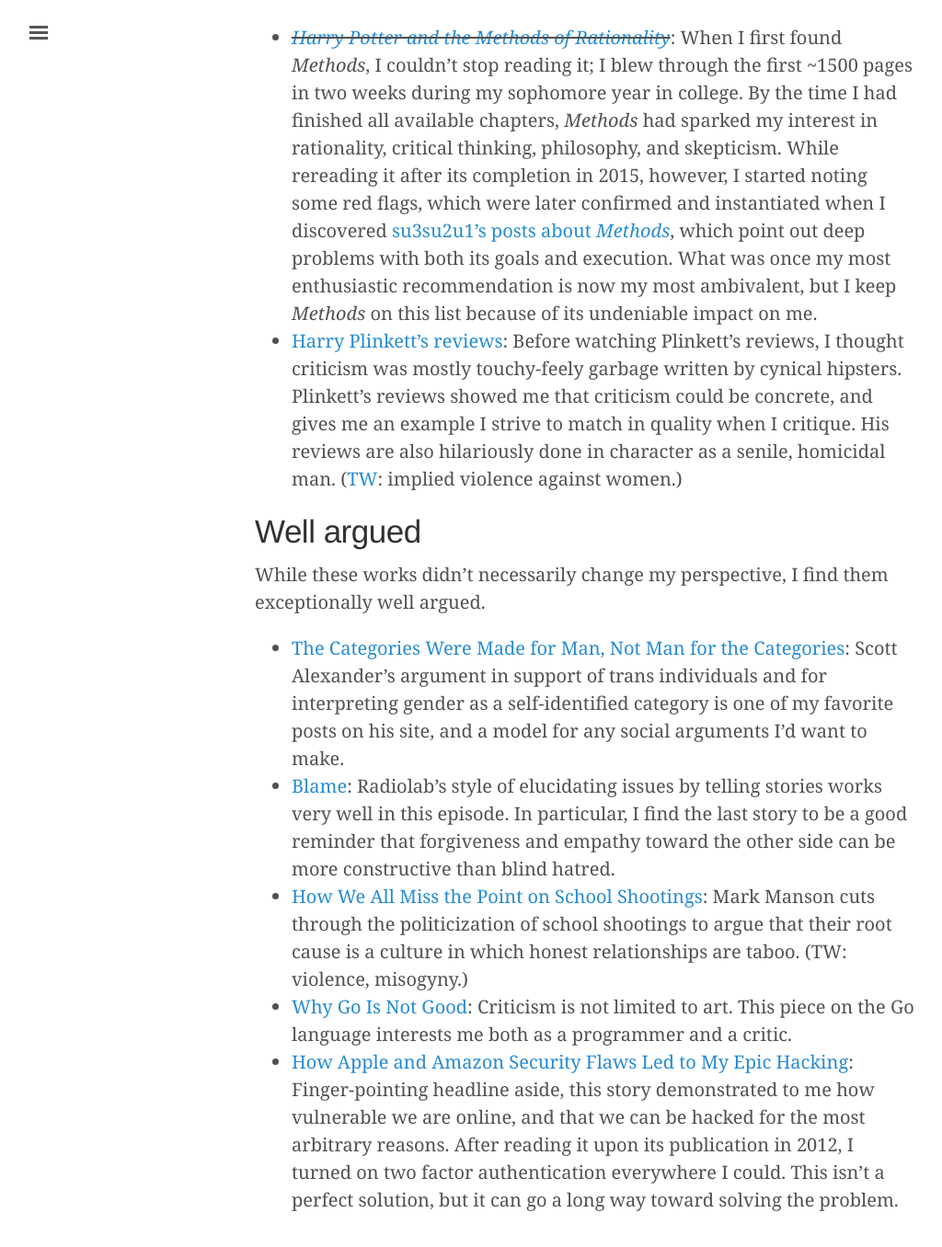
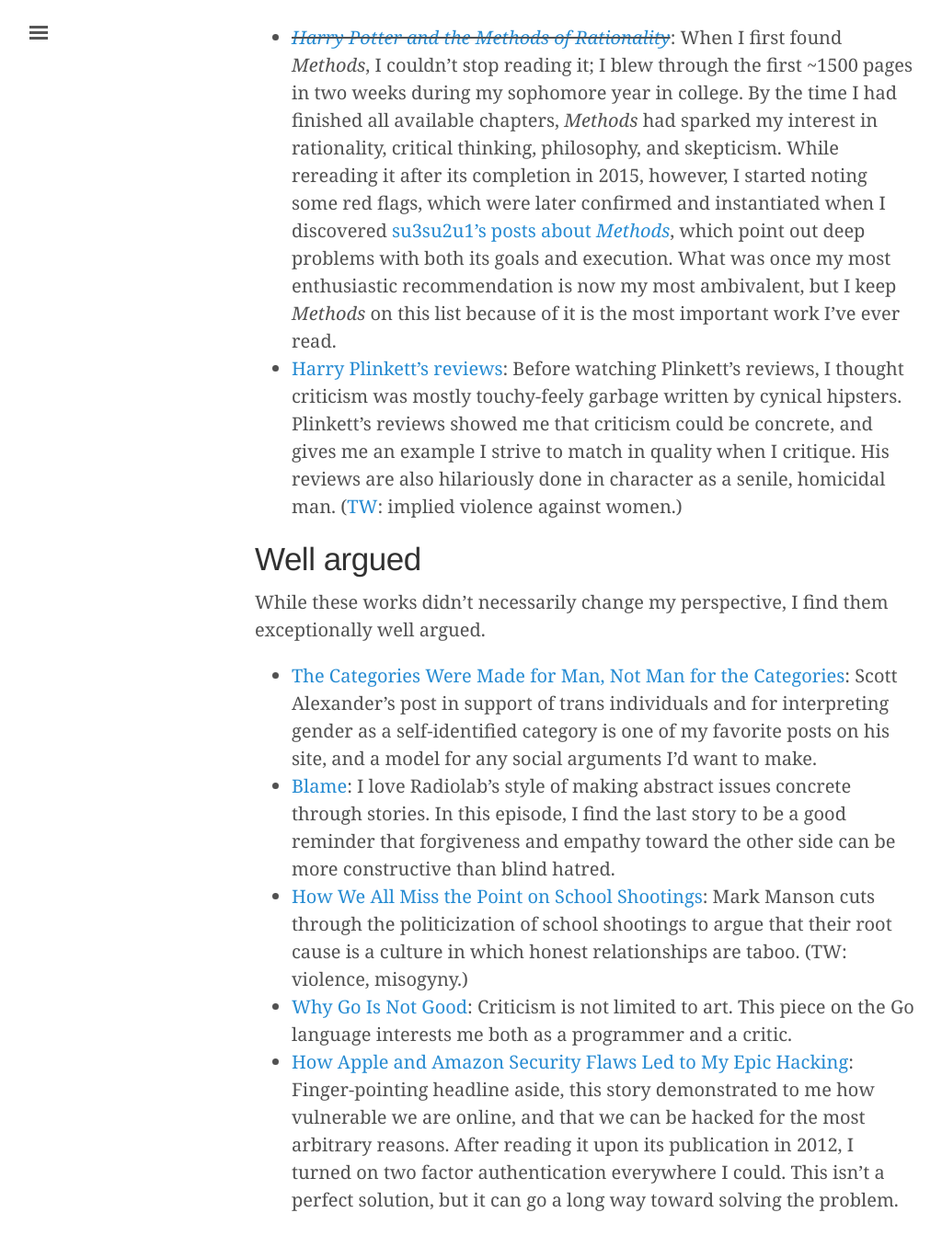
Before and after one commit to karepker/karepker.github.io, a Jekyll site: the page built from recommendations.md, in a window 1280 px wide and 1400 px high, scrolled down 451 px. Shown: the top 1356 px of the window at 92% size, without its empty margins (3-1027 px from the left). Built offline with Jekyll 4.4.1, drawn with Linux system fonts in a browser that asks for light colours; Markdown is read by kramdown in place of the engine named in the settings.

Commit message:
Better wording in recommendations.

```diff
--- a/recommendations.md
+++ b/recommendations.md
@@ -21,7 +21,7 @@
   about _Methods_][su3su2u1_methods_posts], which point out deep problems with
   both its goals and execution. What was once my most enthusiastic
   recommendation is now my most ambivalent, but I keep _Methods_ on this list
-  because of its undeniable impact on me.
+  because of it is the most important work I've ever read.
 * [Harry Plinkett's reviews][youtube_plinkett_playlist]: Before watching
   Plinkett's reviews, I thought criticism was mostly touchy-feely garbage
   written by cynical hipsters. Plinkett's reviews showed me that criticism could
@@ -35,13 +35,13 @@
 exceptionally well argued.
 
 * [The Categories Were Made for Man, Not Man for the Categories][ssc_trans]:
-  Scott Alexander's argument in support of trans individuals and for
-  interpreting gender as a self-identified category is one of my favorite posts
-  on his site, and a model for any social arguments I'd want to make.
-* [Blame][radiolab_blame]: Radiolab's style of elucidating issues by telling
-  stories works very well in this episode. In particular, I find the last story
-  to be a good reminder that forgiveness and empathy toward the other side can
-  be more constructive than blind hatred.
+  Scott Alexander's post in support of trans individuals and for interpreting
+  gender as a self-identified category is one of my favorite posts on his site,
+  and a model for any social arguments I'd want to make.
+* [Blame][radiolab_blame]: I love Radiolab's style of making abstract issues
+  concrete through stories. In this episode, I find the last story to be a good
+  reminder that forgiveness and empathy toward the other side can be more
+  constructive than blind hatred.
 * [How We All Miss the Point on School Shootings][mark_manson_school_shootings]:
   Mark Manson cuts through the politicization of school shootings to argue that
   their root cause is a culture in which honest relationships are taboo. (TW:
```
